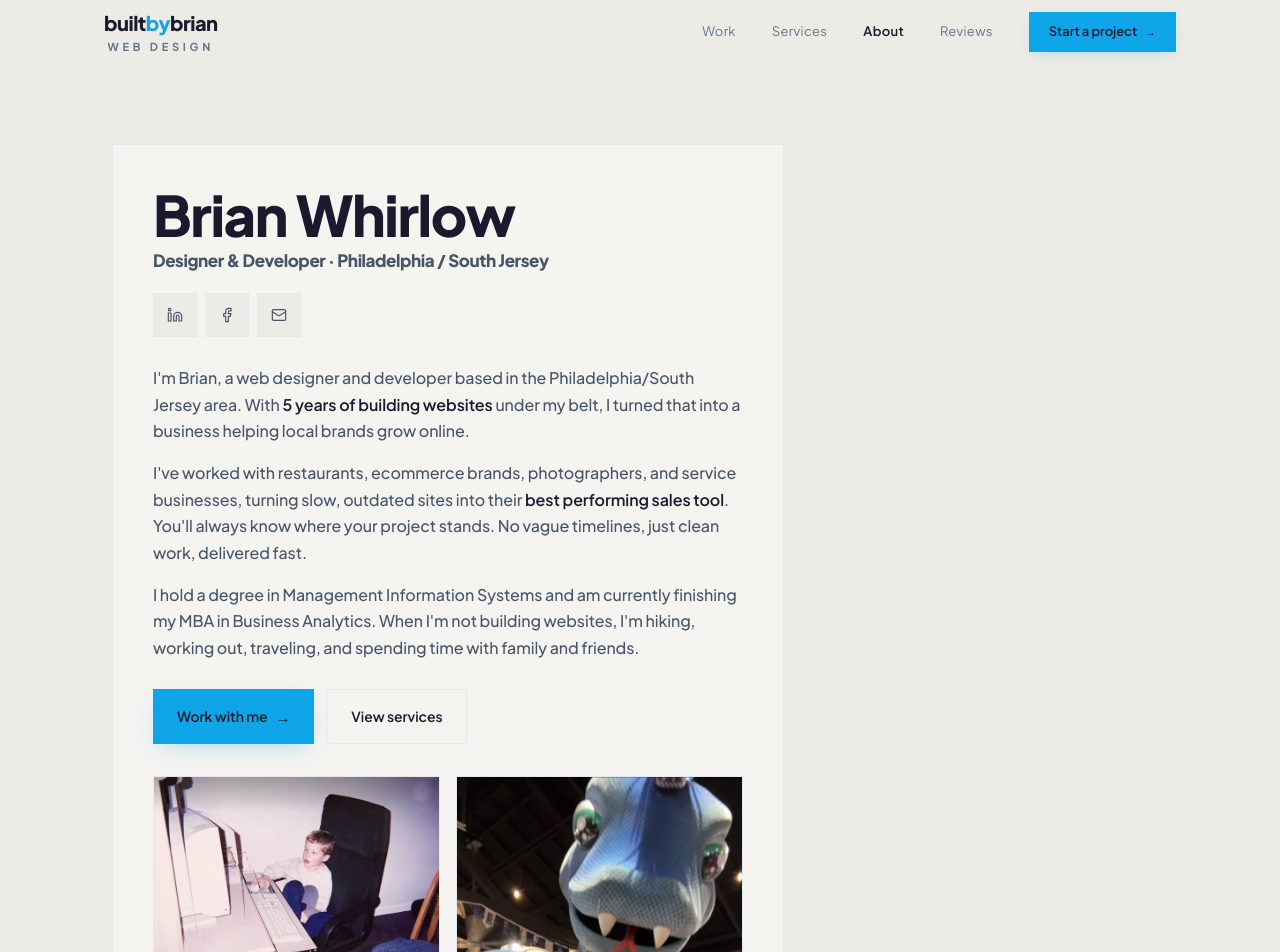
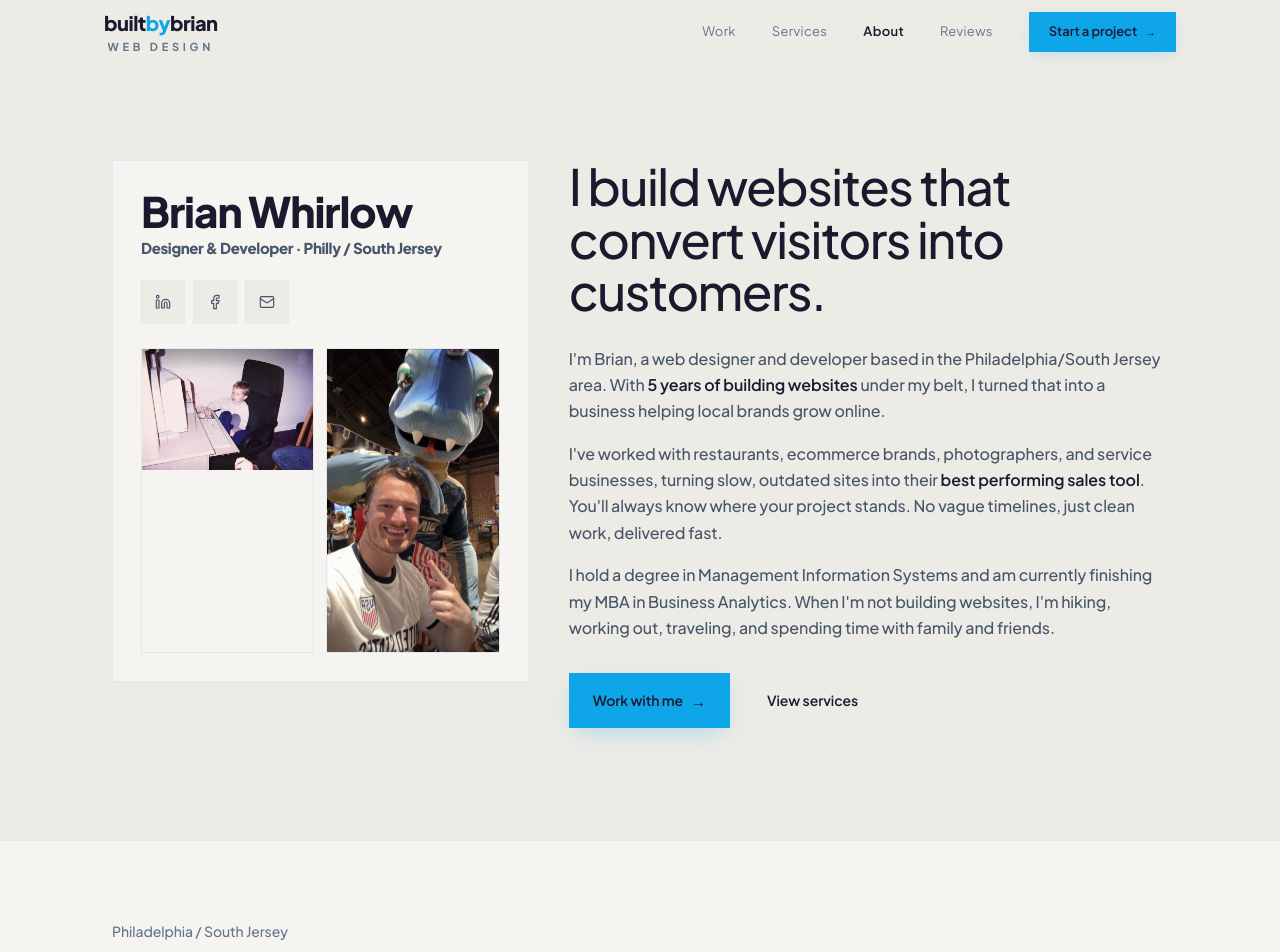
Before and after one commit to briwhirlow-pixel/personal-site, a Next.js app: page /about in a window 1280 px wide. Shown: the top 952 px of the page. Built offline with nearby package versions, Linux system fonts and the light colour scheme.

Commit message:
About page: two-column layout — card with photos left, bio right
Co-Authored-By: Claude Opus 4.6 <noreply@anthropic.com>

```diff
--- a/src/components/About.tsx
+++ b/src/components/About.tsx
@@ -8,20 +8,23 @@ export default function About() {
     <section id="about" className="relative bg-paper text-ink pt-20 pb-28">
       <div className="relative max-w-6xl mx-auto px-5 sm:px-8 md:px-12">
 
-        <Reveal>
-          <div className="max-w-2xl bg-paper-soft border border-rule p-6 sm:p-8 md:p-10">
+        <div className="grid md:grid-cols-12 gap-x-10 gap-y-12 items-start pt-4">
+
+          {/* Left — card with name, socials, photos */}
+          <Reveal className="md:col-span-5">
+            <div className="bg-paper-soft border border-rule p-5 sm:p-7">
 
               <h1
                 className="font-display font-extrabold leading-[1.05] tracking-[-0.025em] text-ink"
-              style={{ fontSize: 'clamp(32px, 6vw, 56px)' }}
+                style={{ fontSize: 'clamp(28px, 5vw, 42px)' }}
               >
                 Brian Whirlow
               </h1>
-            <p className="font-display font-extrabold tracking-[-0.025em] text-ink-soft text-[15px] sm:text-[17px] mt-1">
-              Designer & Developer · Philadelphia / South Jersey
+              <p className="font-display font-extrabold tracking-[-0.025em] text-ink-soft text-[14px] sm:text-[15px] mt-1">
+                Designer & Developer · Philly / South Jersey
               </p>
 
-            <div className="flex items-center gap-2 mt-5">
+              <div className="flex items-center gap-2 mt-5 mb-6">
                 <a
                   href={siteConfig.social.linkedin}
                   target="_blank"
@@ -52,7 +55,42 @@ export default function About() {
                 </a>
               </div>
 
-            <div className="space-y-4 text-ink-soft text-[15px] sm:text-[16px] leading-[1.65] mt-7 mb-7 font-medium">
+              <div className="grid grid-cols-2 gap-3">
+                <div className="overflow-hidden border border-rule">
+                  <Image
+                    src="/images/brian-young.jpg"
+                    alt="Brian as a kid at the computer"
+                    width={800}
+                    height={600}
+                    className="w-full h-auto"
+                    sizes="(min-width: 768px) 200px, 40vw"
+                  />
+                </div>
+                <div className="overflow-hidden border border-rule">
+                  <Image
+                    src="/images/brian-now.jpg"
+                    alt="Brian today"
+                    width={800}
+                    height={1000}
+                    className="w-full h-auto"
+                    sizes="(min-width: 768px) 200px, 40vw"
+                  />
+                </div>
+              </div>
+
+            </div>
+          </Reveal>
+
+          {/* Right — bio */}
+          <Reveal delay={100} className="md:col-span-7">
+            <h2
+              className="font-display font-medium leading-[1.05] tracking-[-0.03em] text-ink"
+              style={{ fontSize: 'clamp(30px, 5vw, 50px)' }}
+            >
+              I build websites that convert visitors into customers.
+            </h2>
+
+            <div className="space-y-4 text-ink-soft text-[15px] sm:text-[16px] leading-[1.65] mt-7 mb-8 font-medium">
               <p>
                 I&apos;m Brian, a web designer and developer based in the Philadelphia/South Jersey area.
                 With <span className="text-ink font-semibold">5 years of building websites</span> under my belt,
@@ -71,7 +109,7 @@ export default function About() {
               </p>
             </div>
 
-            <div className="flex flex-col sm:flex-row flex-wrap gap-3 mb-8">
+            <div className="flex flex-col sm:flex-row flex-wrap gap-3">
               <a
                 href="/contact"
                 className="inline-flex items-center justify-center gap-2 bg-clay text-ink font-semibold px-6 py-4 hover:bg-clay-deep transition-colors text-[14px] active:scale-[0.98]"
@@ -88,32 +126,8 @@ export default function About() {
                 View services
               </a>
             </div>
-
-            <div className="grid grid-cols-2 gap-3 sm:gap-4">
-              <div className="overflow-hidden border border-rule">
-                <Image
-                  src="/images/brian-young.jpg"
-                  alt="Brian as a kid at the computer"
-                  width={800}
-                  height={600}
-                  className="w-full h-auto"
-                  sizes="(min-width: 768px) 300px, 45vw"
-                />
+          </Reveal>
         </div>
-              <div className="overflow-hidden border border-rule">
-                <Image
-                  src="/images/brian-now.jpg"
-                  alt="Brian today"
-                  width={800}
-                  height={1000}
-                  className="w-full h-auto"
-                  sizes="(min-width: 768px) 300px, 45vw"
-                />
-              </div>
-            </div>
-
-          </div>
-        </Reveal>
       </div>
     </section>
   );
```
Lines whose indentation alone changed are shown as unchanged.
